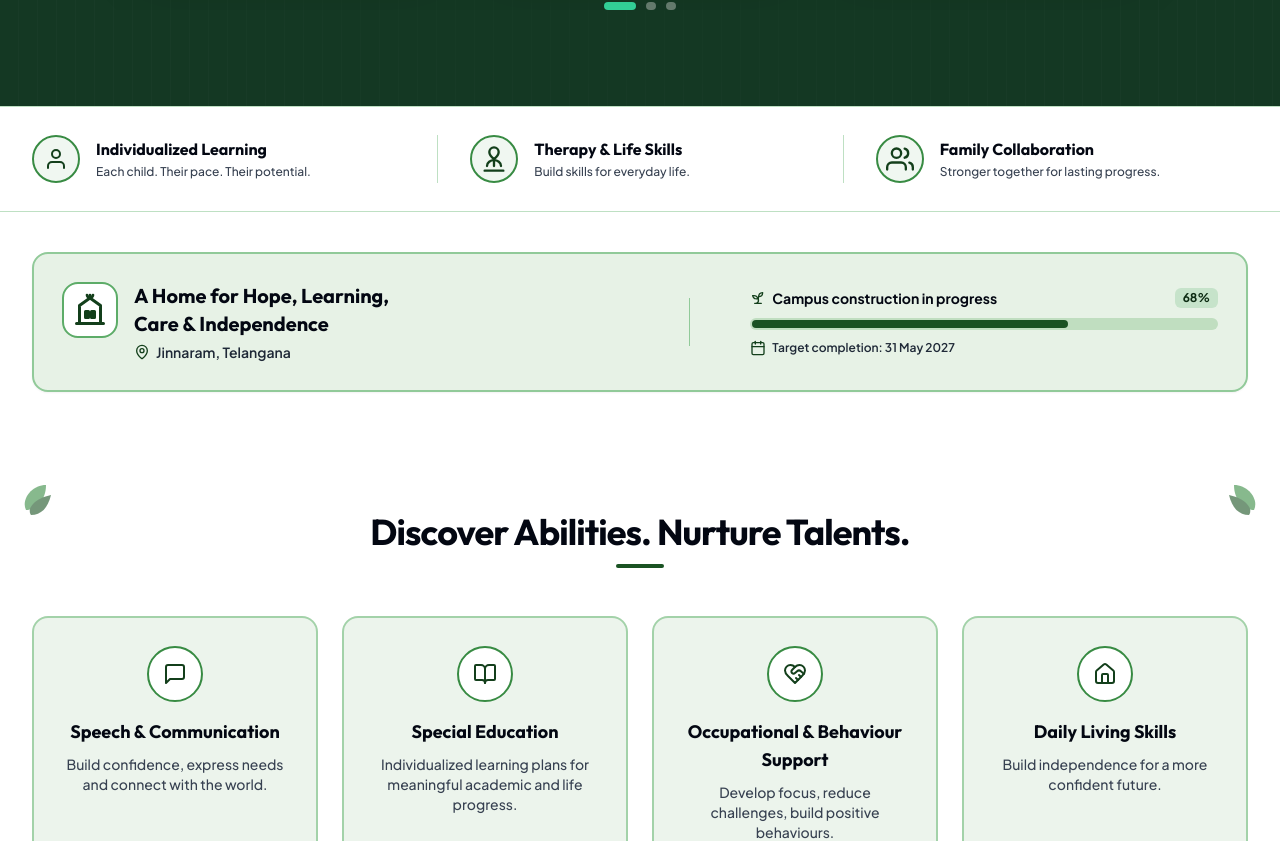
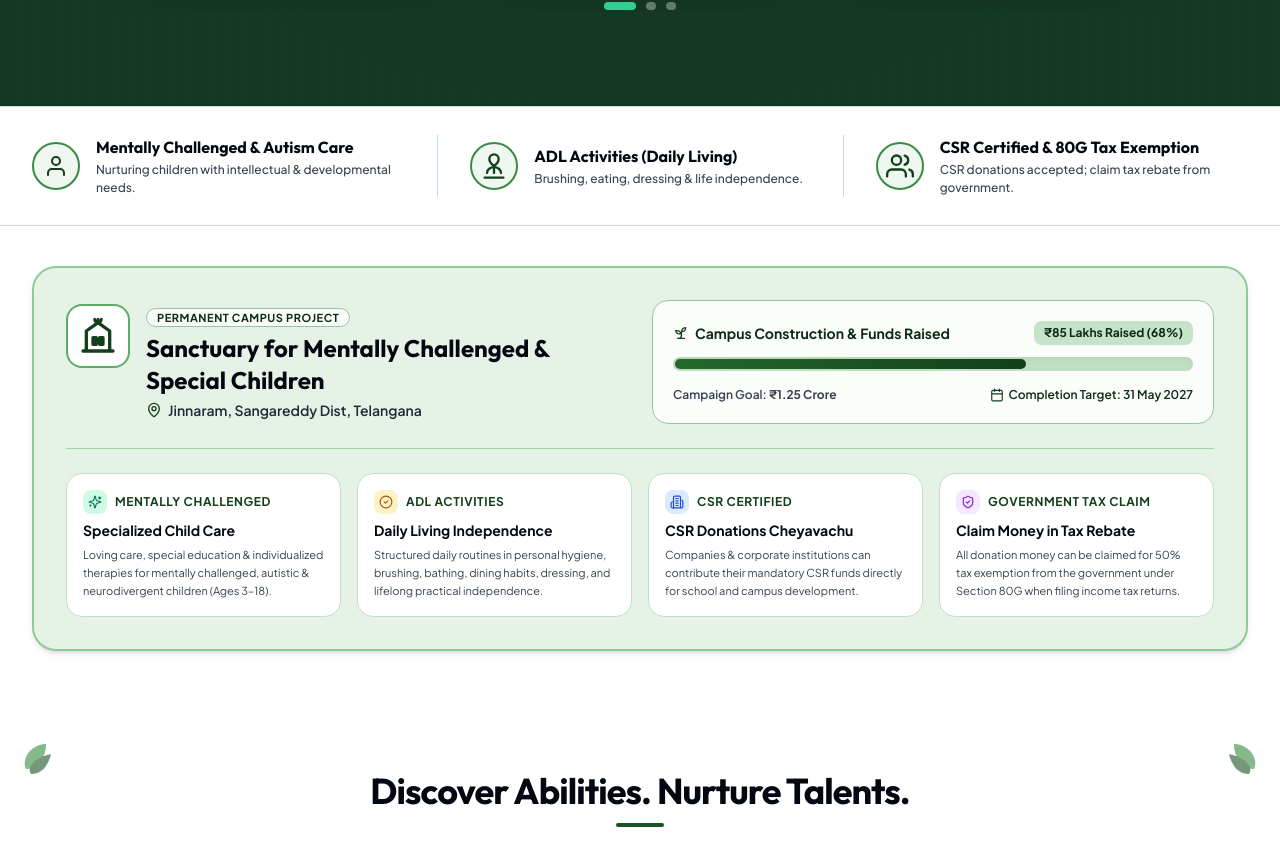
Before and after one commit to harishkittuprojects/little-autism, a React (Vite) app: page / in a window 1280 px wide. Shown: the part 876-1717 px from the top of the page. Built offline with nearby package versions, Linux system fonts and the light colour scheme.

Commit message:
feat: highlight mentally challenged care, ADL activities, funds raised, CSR donations, and 80G government tax exemption

```diff
--- a/src/components/AboutSection.jsx
+++ b/src/components/AboutSection.jsx
@@ -15,11 +15,11 @@ import {
 
 export default function AboutSection({ onOpenInquiry }) {
   const focusAreas = [
-    { title: "Specialized Education", desc: "Adaptive curricula & IEPs aligned with cognitive strengths", icon: BookOpen },
+    { title: "Mentally Challenged & Special Education", desc: "Adaptive curricula & IEPs tailored for intellectual and developmental needs", icon: BookOpen },
     { title: "Targeted Therapies", desc: "Speech, Occupational, and Behavioural evidence-backed therapy", icon: Heart },
     { title: "Communication Development", desc: "Verbal articulation, AAC devices, and visual exchange support", icon: MessageSquare },
     { title: "Behavioural Support", desc: "Gentle positive reinforcement and emotional regulation", icon: Sparkles },
-    { title: "Daily Living Skills", desc: "Personal grooming, meal routines, and home independence", icon: CheckCircle2 },
+    { title: "ADL Activities (Daily Living)", desc: "Brushing, bathing, eating, dressing, personal grooming, and practical life independence", icon: CheckCircle2 },
     { title: "Residential / Hostel Care", desc: "24/7 peaceful, safe, and sensory-friendly accommodations", icon: Home },
     { title: "Physical Movement", desc: "Adapted gymnastics, outdoor sensory garden walks, and fitness", icon: Activity },
     { title: "Music & Creative Activities", desc: "Rhythm therapy, xylophones, and sensory-soothing melodies", icon: Music },
--- a/src/components/CTASection.jsx
+++ b/src/components/CTASection.jsx
@@ -28,11 +28,19 @@ export default function CTASection({ onOpenInquiry }) {
               <HeartHandshake className="w-7 h-7 text-emerald-300" />
             </div>
             <div>
+              <div className="flex flex-wrap items-center justify-center sm:justify-start gap-2 mb-2">
+                <span className="text-[10px] font-bold uppercase tracking-wider bg-emerald-400/20 text-emerald-200 border border-emerald-400/30 px-2.5 py-0.5 rounded-full">
+                  CSR Certified (Corporate Donations Accepted)
+                </span>
+                <span className="text-[10px] font-bold uppercase tracking-wider bg-emerald-400/20 text-emerald-200 border border-emerald-400/30 px-2.5 py-0.5 rounded-full">
+                  Claim Money in 80G Government Tax Exemption
+                </span>
+              </div>
               <h3 className="font-display font-bold text-xl sm:text-2xl text-white leading-snug">
-                Help Build a Brighter Future
+                Help Us Empower Mentally Challenged & Special Children
               </h3>
               <p className="text-xs sm:text-sm text-brand-100/90 mt-1.5 max-w-xl leading-relaxed font-normal">
-                Your support helps us create a nurturing campus, provide quality education and life skills, and bring lasting change to children and families.
+                Companies can contribute CSR funds directly for campus development. Individual donors receive official receipts to claim tax deduction from the government.
               </p>
             </div>
           </div>
--- a/src/components/CampusProgressCard.jsx
+++ b/src/components/CampusProgressCard.jsx
@@ -1,61 +1,128 @@
 import React from 'react';
-import { Home, MapPin, Calendar, Sprout, CheckCircle2 } from 'lucide-react';
+import { Home, MapPin, Calendar, Sprout, CheckCircle2, ShieldCheck, Sparkles, Building2, HeartHandshake } from 'lucide-react';
 
 export default function CampusProgressCard() {
   return (
     <div className="max-w-7xl mx-auto px-3.5 sm:px-6 lg:px-8 my-6 sm:my-10" data-aos="fade-up">
-      <div className="bg-[#e7f2e6] rounded-2xl p-5 sm:p-7 border-2 border-brand-300 shadow-sm">
-        <div className="grid grid-cols-1 md:grid-cols-12 gap-5 sm:gap-6 items-center">
+      <div className="bg-[#e7f2e6] rounded-3xl p-6 sm:p-8 border-2 border-brand-300 shadow-md space-y-6">
 
-          {/* Left Side: Building & Location */}
-          <div className="md:col-span-6 flex items-start gap-3.5 sm:gap-4">
-            <div className="w-12 h-12 sm:w-14 sm:h-14 rounded-2xl bg-white border-2 border-brand-400 text-brand-800 flex items-center justify-center shrink-0 p-2 shadow-2xs">
+        {/* Top Grid: Campus Overview & Funds Raised Progress */}
+        <div className="grid grid-cols-1 lg:grid-cols-12 gap-6 items-center border-b border-brand-300/80 pb-6">
+
+          {/* Left Side: Campus Identity & Mentally Challenged Support */}
+          <div className="lg:col-span-6 flex items-start gap-4">
+            <div className="w-14 h-14 sm:w-16 sm:h-16 rounded-2xl bg-white border-2 border-brand-400 text-brand-800 flex items-center justify-center shrink-0 p-2.5 shadow-xs">
               <svg viewBox="0 0 24 24" className="w-full h-full text-brand-800" fill="none" stroke="currentColor" strokeWidth="2" strokeLinecap="round" strokeLinejoin="round">
                 <path d="M3 21h18M5 21V9l7-5 7 5v12M9 13h2v4H9zM13 13h2v4h-2z" />
                 <path d="M12 4v-2M10 2c0 1 1 2 2 2s2-1 2-2" strokeWidth="1.8" />
               </svg>
             </div>
             <div>
-              <h3 className="font-display font-bold text-lg sm:text-xl text-gray-950 leading-snug">
-                A Home for Hope, Learning,<br className="hidden sm:inline" /> Care & Independence
+              <span className="text-[11px] font-bold uppercase tracking-wider text-brand-900 bg-white/80 px-2.5 py-0.5 rounded-full border border-brand-300">
+                Permanent Campus Project
+              </span>
+              <h3 className="font-display font-bold text-lg sm:text-2xl text-gray-950 leading-snug mt-1">
+                Sanctuary for Mentally Challenged & Special Children
               </h3>
               <p className="text-xs sm:text-sm text-gray-800 flex items-center gap-1.5 mt-1 font-semibold">
-                <MapPin className="w-4 h-4 text-brand-800" />
-                <span>Jinnaram, Telangana</span>
+                <MapPin className="w-4 h-4 text-brand-800 shrink-0" />
+                <span>Jinnaram, Sangareddy Dist, Telangana</span>
               </p>
             </div>
           </div>
 
-          {/* Divider */}
-          <div className="hidden md:block md:col-span-1 h-12 w-px bg-brand-300 mx-auto" />
-
-          {/* Right Side: Construction Progress */}
-          <div className="md:col-span-5 space-y-2.5">
-            <div className="flex items-center justify-between text-xs sm:text-sm font-bold text-gray-950">
-              <span className="flex items-center gap-1.5">
+          {/* Right Side: Funds Raised & Construction Meter */}
+          <div className="lg:col-span-6 space-y-3 bg-white/85 rounded-2xl p-4 sm:p-5 border border-brand-300 shadow-2xs">
+            <div className="flex flex-wrap items-center justify-between gap-2 text-xs sm:text-sm font-bold text-gray-950">
+              <span className="flex items-center gap-1.5 text-brand-900">
                 <Sprout className="w-4 h-4 text-brand-800" />
-                <span>Campus construction in progress</span>
+                <span>Campus Construction & Funds Raised</span>
               </span>
-              <span className="text-brand-900 font-extrabold text-xs bg-brand-200/80 px-2 py-0.5 rounded-md">68%</span>
+              <span className="text-brand-900 font-extrabold text-xs bg-brand-200/90 px-2.5 py-1 rounded-lg">
+                ₹85 Lakhs Raised (68%)
+              </span>
             </div>
 
             {/* Progress Bar */}
-            <div className="w-full h-3 rounded-full bg-[#c0dec0] overflow-hidden p-0.5">
+            <div className="w-full h-3.5 rounded-full bg-[#c0dec0] overflow-hidden p-0.5 shadow-inner">
               <div
-                className="h-full rounded-full bg-brand-700 transition-all duration-1000 ease-out"
+                className="h-full rounded-full bg-gradient-to-r from-brand-600 to-brand-800 transition-all duration-1000 ease-out"
                 style={{ width: '68%' }}
               />
             </div>
 
-            <div className="flex items-center text-xs text-gray-800 font-semibold">
-              <span className="flex items-center gap-1.5">
-                <Calendar className="w-4 h-4 text-brand-800" />
-                <span>Target completion: 31 May 2027</span>
+            <div className="flex flex-wrap items-center justify-between text-xs text-gray-800 font-semibold pt-1">
+              <span className="text-gray-700">Campaign Goal: <strong>₹1.25 Crore</strong></span>
+              <span className="flex items-center gap-1 text-brand-900">
+                <Calendar className="w-3.5 h-3.5 text-brand-800" />
+                <span>Completion Target: 31 May 2027</span>
               </span>
             </div>
           </div>
 
         </div>
+
+        {/* Bottom 4 Key Impact Highlights */}
+        <div className="grid grid-cols-1 sm:grid-cols-2 lg:grid-cols-4 gap-3.5 sm:gap-4">
+
+          {/* 1. Mentally Challenged Care */}
+          <div className="bg-white rounded-2xl p-4 border border-brand-200 shadow-2xs space-y-1.5 hover:border-brand-400 transition">
+            <div className="flex items-center gap-2 text-brand-800 font-bold text-xs uppercase tracking-wider">
+              <div className="w-6 h-6 rounded-lg bg-emerald-100 flex items-center justify-center shrink-0">
+                <Sparkles className="w-3.5 h-3.5 text-emerald-700" />
+              </div>
+              <span>Mentally Challenged</span>
+            </div>
+            <h4 className="font-bold text-xs sm:text-sm text-gray-950">Specialized Child Care</h4>
+            <p className="text-[11px] text-gray-700 leading-relaxed">
+              Loving care, special education & individualized therapies for mentally challenged, autistic & neurodivergent children (Ages 3–18).
+            </p>
+          </div>
+
+          {/* 2. ADL Activities */}
+          <div className="bg-white rounded-2xl p-4 border border-brand-200 shadow-2xs space-y-1.5 hover:border-brand-400 transition">
+            <div className="flex items-center gap-2 text-brand-800 font-bold text-xs uppercase tracking-wider">
+              <div className="w-6 h-6 rounded-lg bg-amber-100 flex items-center justify-center shrink-0">
+                <CheckCircle2 className="w-3.5 h-3.5 text-amber-700" />
+              </div>
+              <span>ADL Activities</span>
+            </div>
+            <h4 className="font-bold text-xs sm:text-sm text-gray-950">Daily Living Independence</h4>
+            <p className="text-[11px] text-gray-700 leading-relaxed">
+              Structured daily routines in personal hygiene, brushing, bathing, dining habits, dressing, and lifelong practical independence.
+            </p>
+          </div>
+
+          {/* 3. CSR Certified */}
+          <div className="bg-white rounded-2xl p-4 border border-brand-200 shadow-2xs space-y-1.5 hover:border-brand-400 transition">
+            <div className="flex items-center gap-2 text-brand-800 font-bold text-xs uppercase tracking-wider">
+              <div className="w-6 h-6 rounded-lg bg-blue-100 flex items-center justify-center shrink-0">
+                <Building2 className="w-3.5 h-3.5 text-blue-700" />
+              </div>
+              <span>CSR Certified</span>
+            </div>
+            <h4 className="font-bold text-xs sm:text-sm text-gray-950">CSR Donations Cheyavachu</h4>
+            <p className="text-[11px] text-gray-700 leading-relaxed">
+              Companies & corporate institutions can contribute their mandatory CSR funds directly for school and campus development.
+            </p>
+          </div>
+
+          {/* 4. Claim from Government (80G Tax Exemption) */}
+          <div className="bg-white rounded-2xl p-4 border border-brand-200 shadow-2xs space-y-1.5 hover:border-brand-400 transition">
+            <div className="flex items-center gap-2 text-brand-800 font-bold text-xs uppercase tracking-wider">
+              <div className="w-6 h-6 rounded-lg bg-purple-100 flex items-center justify-center shrink-0">
+                <ShieldCheck className="w-3.5 h-3.5 text-purple-700" />
+              </div>
+              <span>Government Tax Claim</span>
+            </div>
+            <h4 className="font-bold text-xs sm:text-sm text-gray-950">Claim Money in Tax Rebate</h4>
+            <p className="text-[11px] text-gray-700 leading-relaxed">
+              All donation money can be claimed for 50% tax exemption from the government under Section 80G when filing income tax returns.
+            </p>
+          </div>
+
+        </div>
+
       </div>
     </div>
   );
--- a/src/components/RegistrationsAndCSR.jsx
+++ b/src/components/RegistrationsAndCSR.jsx
@@ -94,10 +94,19 @@ export default function RegistrationsAndCSR({ onOpenInquiry }) {
               A child’s disability should never limit their opportunity to learn, grow, and discover their abilities. Together, we can build a sanctuary where every child receives care, education, and an opportunity to shine.
             </p>
 
-            <div className="p-4 rounded-2xl bg-white border border-brand-200/80 text-xs text-gray-700 space-y-1.5 shadow-2xs">
-              <p className="font-semibold text-brand-900">Direct CSR & Philanthropy Desk:</p>
-              <p className="text-gray-600">Location: Jinnaram, Telangana, India</p>
-              <p className="text-gray-600 font-medium">Helpline: +1 (800) 555-PLANT / +91 (Admissions & CSR)</p>
+            <div className="p-4 rounded-2xl bg-white border border-brand-200/80 text-xs text-gray-700 space-y-2 shadow-2xs">
+              <div className="flex items-center gap-2 font-bold text-brand-900">
+                <Building2 className="w-4 h-4 text-brand-700 shrink-0" />
+                <span>CSR Certified & Government Tax Exemption</span>
+              </div>
+              <p className="text-[11px] text-gray-600 leading-relaxed">
+                • <strong>CSR Certification:</strong> Companies can donate and partner with us through CSR funds.<br />
+                • <strong>Tax Rebate:</strong> Donation money can be claimed for tax deduction from the government under Section 80G.
+              </p>
+              <div className="pt-1 text-[11px] text-gray-600 border-t border-gray-100">
+                <p>Location: Jinnaram, Sangareddy Dist, Telangana, India</p>
+                <p className="font-semibold text-brand-800 mt-0.5">Admissions & CSR Helpline: +91 98765 43210</p>
+              </div>
             </div>
           </div>
 
--- a/src/components/ThreePillarsBar.jsx
+++ b/src/components/ThreePillarsBar.jsx
@@ -4,8 +4,8 @@ import { UserCheck, Users, Sprout } from 'lucide-react';
 export default function ThreePillarsBar() {
   const pillars = [
     {
-      title: "Individualized Learning",
-      subtitle: "Each child. Their pace. Their potential.",
+      title: "Mentally Challenged & Autism Care",
+      subtitle: "Nurturing children with intellectual & developmental needs.",
       icon: (
         <div className="w-12 h-12 rounded-full border-2 border-brand-500 text-brand-800 flex items-center justify-center shrink-0 bg-brand-50 shadow-2xs">
           <svg viewBox="0 0 24 24" className="w-6 h-6 text-brand-800" fill="none" stroke="currentColor" strokeWidth="2" strokeLinecap="round" strokeLinejoin="round">
@@ -16,8 +16,8 @@ export default function ThreePillarsBar() {
       )
     },
     {
-      title: "Therapy & Life Skills",
-      subtitle: "Build skills for everyday life.",
+      title: "ADL Activities (Daily Living)",
+      subtitle: "Brushing, eating, dressing & life independence.",
       icon: (
         <div className="w-12 h-12 rounded-full border-2 border-brand-500 text-brand-800 flex items-center justify-center shrink-0 bg-brand-50 shadow-2xs">
           <svg viewBox="0 0 24 24" className="w-7 h-7 text-brand-800" fill="none" stroke="currentColor" strokeWidth="2" strokeLinecap="round" strokeLinejoin="round">
@@ -30,8 +30,8 @@ export default function ThreePillarsBar() {
       )
     },
     {
-      title: "Family Collaboration",
-      subtitle: "Stronger together for lasting progress.",
+      title: "CSR Certified & 80G Tax Exemption",
+      subtitle: "CSR donations accepted; claim tax rebate from government.",
       icon: (
         <div className="w-12 h-12 rounded-full border-2 border-brand-500 text-brand-800 flex items-center justify-center shrink-0 bg-brand-50 shadow-2xs">
           <svg viewBox="0 0 24 24" className="w-7 h-7 text-brand-800" fill="none" stroke="currentColor" strokeWidth="2" strokeLinecap="round" strokeLinejoin="round">
```
